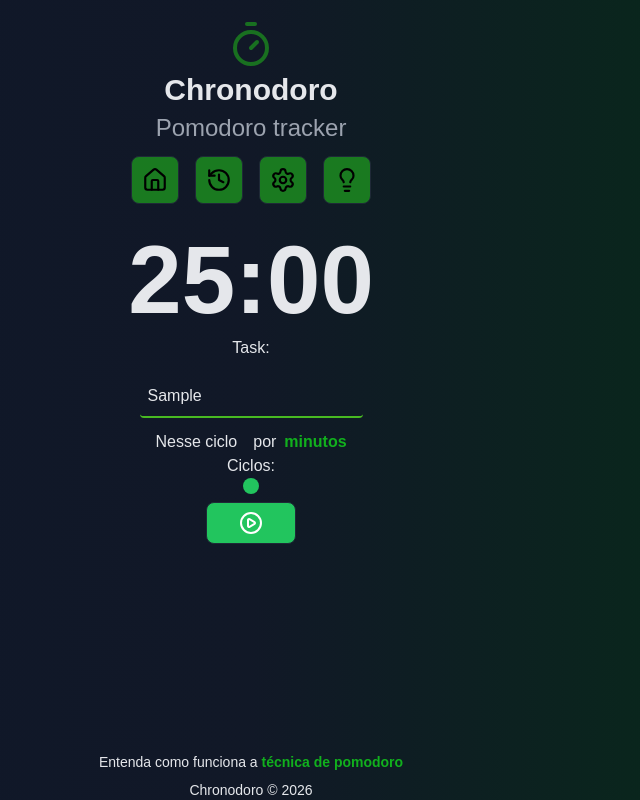
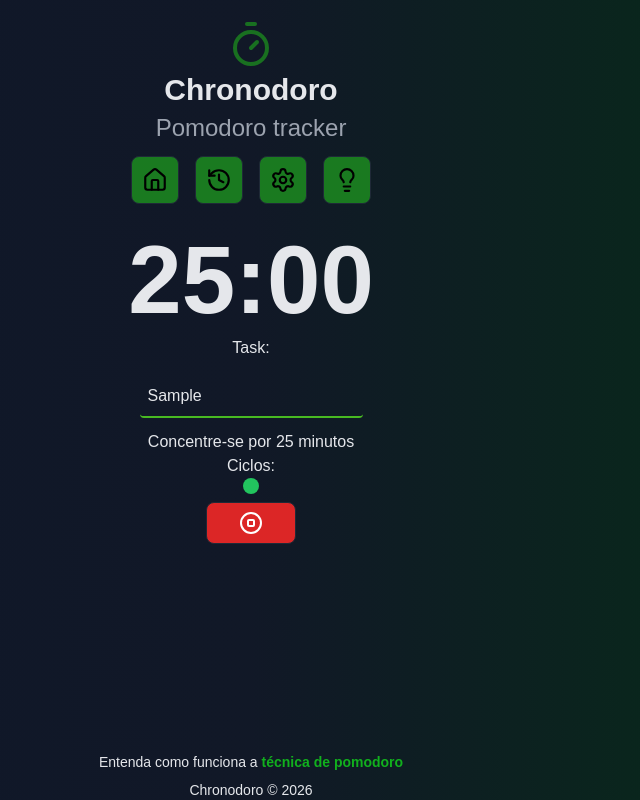
Before and after one commit to JohnSilva98/chronodoro, a Next.js app: page / in a window 1280 px wide. Both pictures are taken after typing "Sample" into the empty fields and a click on the button "Iniciar nova tarefa". Shown: the whole page, without its empty margins (389-1029 px from the left). Built offline with nearby package versions, Linux system fonts and the light colour scheme.

Commit message:
fix: finished actions

```diff
--- a/app/components/MainForm.tsx
+++ b/app/components/MainForm.tsx
@@ -6,16 +6,26 @@ import { useTaskContext } from "../contexts/TaskContext/useTaskContext"
 import { TaskModel } from "../models/TaskModel"
 import { getNextCycle } from "../utils/GetNextCycle"
 import { getNextCycleType } from "../utils/GetNextCycleType"
-import { formatSecondsToMinutes } from "../utils/FormattSecondsToMinutes"
+import { TaskActionsTypes } from "../contexts/TaskContext/TaskActions"
 
 export default function MainForm() {
 
-const {setState, state} = useTaskContext()
-const [started, setStarted] = useState(false)
-
+const {dispatch, state} = useTaskContext()
+// ciclos
 const nextCycle = getNextCycle(state.currentCycle)
 const nextCycleType = getNextCycleType(nextCycle)
+// tips
+const tipsForWhenActiveTask = {
+  workTime: <span>Concentre-se por {state.config.workTime} minutos</span>,
+  shortBreak: <span>Descanse por {state.config.shortBreak} minutos</span>,
+  longBreak: <span>Descanse por {state.config.longBreak} minutos</span>
+}
 
+const tipsForWhenNoActiveTask = {
+  workTime: <span>O próximo ciclo é de {state.config.workTime} minutos</span>,
+  shortBreak: <span>O próximo descanso é de {state.config.shortBreak} minutos</span>,
+  longBreak: <span>O próximo descanso será longo</span>
+}
 
   const TaskNameInput = useRef<HTMLInputElement>(null)
   function handleCreateNewTask(e: React.FormEvent){
@@ -48,38 +58,48 @@ const nextCycleType = getNextCycleType(nextCycle)
       type: nextCycleType
     }
 
-    const secondsRemaining = newTask.duration * 60;
-    setState(prevState => {
-      return{
-        ...prevState,
-        config: {...prevState.config},
-        activeTask: newTask,
-        currentCycle: nextCycle,
-        secondsRemaining,
-        formattedSeconds: formatSecondsToMinutes(secondsRemaining),
-        tasks:[...prevState.tasks, newTask],
 
-      }
-    })
+
+    dispatch({type: TaskActionsTypes.START_TASK, payload: newTask})
+
 
   }
 
+function handleInterruptTask() {
+  dispatch({type: TaskActionsTypes.INTERRUPT_TASK })
+}
   return (
  <form onSubmit={handleCreateNewTask} className="flex flex-col items-center justify-center mt-2">
         <label className='text-(--text-primary) mb-4'>Task:</label>
-        <input ref={TaskNameInput} onFocus={()=> {"border-(--primary-green-light)"}}  className='text-(--text-primary) border-b-2 border-(--border-light) p-2 rounded-sm' type="text" id="task" name="task"  />
+        <input ref={TaskNameInput}
+         onFocus={()=> {"border-(--primary-green-light)"}}
+        className='text-(--text-primary) border-b-2 border-(--border-light) p-2 rounded-sm'
+         type="text"
+         id="task"
+         name="task"
+         disabled={!!state.activeTask} />
         <div className="flex items-center gap-2 mt-3">
-          <p className='text-(--text-primary)'>Nesse ciclo</p>
-          <p className='text-(--text-primary)'> <span className='text-(--primary-green-light) font-semibold'>{}</span></p>
-          <p className='text-(--text-primary)'> <span className='text-(--text-primary)'>por</span></p>
-          <p className='text-(--text-primary)'> <span className='text-(--primary-green-light) font-semibold'>{} minutos</span></p>
+          {!!state.activeTask && tipsForWhenActiveTask[state.activeTask.type]}
+          {!state.activeTask && tipsForWhenNoActiveTask[nextCycleType]}
         </div>
         {state.currentCycle > 0 && (
         <Cicles />
         )}
-        <button  type="submit" className={`text-(--text-primary) hover:bg-(--primary-green-hover) duration-300 border border-(--border-dark) p-2 rounded-lg mt-2 mb-4 cursor-pointer px-8 ${started ? 'bg-(--error) hover:bg-(--error)/80' : 'bg-(--success) hover:bg-(--success)/80'}`}>{started ? <CircleStop size={24} color="white" /> : <CirclePlay size={24} color="white" />}</button>
-       </form>
+        {!state.activeTask &&(
+        <button  type="submit"
+        key="start"
+        title="Iniciar nova tarefa"
+        aria-label="Iniciar nova tarefa"
+        className={`text-(--text-primary) bg-(--primary-green-light) hover:bg-(--primary-green-hover) duration-300 border border-(--border-dark) p-2 rounded-lg mt-2 mb-4 cursor-pointer px-8`}><CirclePlay size={24} color="white" /></button>
+        )} {!!state.activeTask && (<button
+        key="stop"
+        type="button"
+        onClick={handleInterruptTask}
+        title="Interromper tarefa atual"
+        aria-label="Interromper tarefa atual"
+        className={`text-(--text-primary) bg-(--error) hover:bg-(--error/60) duration-300 border border-(--border-dark) p-2 rounded-lg mt-2 mb-4 cursor-pointer px-8`}><CircleStop size={24} color="white" /></button>)}
 
-  )
+        </form>
 
+    )
 }
--- /dev/null
+++ b/app/contexts/TaskContext/TaskActions.ts
@@ -0,0 +1,14 @@
+import { TaskModel } from "../../models/TaskModel";
+
+export enum TaskActionsTypes {
+    START_TASK = "START TASK",
+    INTERRUPT_TASK = "INTERRUPT TASK"
+}
+
+export type TaskActionModel = {
+    type: TaskActionsTypes.START_TASK;
+    payload?: TaskModel;
+} | {
+    type: TaskActionsTypes.INTERRUPT_TASK;
+
+}
--- a/app/contexts/TaskContext/TaskContext.tsx
+++ b/app/contexts/TaskContext/TaskContext.tsx
@@ -2,16 +2,17 @@
 import { createContext } from "react";
 import { TaskStateModel } from "@/app/models/TaskStateModel";
 import { initialState } from "./initialState";
+import { TaskActionModel } from "./TaskActions";
 
   type TaskContextProps ={
     state: TaskStateModel
-    setState: React.Dispatch<React.SetStateAction<TaskStateModel>>
+    dispatch: React.Dispatch<TaskActionModel>
   }
 
 
 const initialConextValue = {
     state: initialState,
-    setState: () => {}
+    dispatch: () => {}
 }
 
 export const  TaskContext = createContext<TaskContextProps>(initialConextValue)
--- a/app/contexts/TaskContext/TaskContextProvider.tsx
+++ b/app/contexts/TaskContext/TaskContextProvider.tsx
@@ -1,19 +1,21 @@
 import { TaskContext } from "./TaskContext";
-import { useEffect, useState } from "react";
+import { useEffect, useReducer } from "react";
 import { initialState } from "./initialState";
+import { taskReducer } from "./TaskReducer";
 
 type TaskContextProviderProps = {
     children: React.ReactNode
 }
 
 export function TaskContextProvider({children}: TaskContextProviderProps){
-     const [state, setState] = useState(initialState);
+     const [state, dispatch] = useReducer(taskReducer, initialState);
+
 
      useEffect(()=>{
        console.log(state);
      }, [state])
     return (
-        <TaskContext.Provider value={{state, setState}}>
+        <TaskContext.Provider value={{state, dispatch}}>
             {children}
         </TaskContext.Provider>
     )
--- /dev/null
+++ b/app/contexts/TaskContext/TaskReducer.ts
@@ -0,0 +1,42 @@
+import { TaskStateModel } from "@/app/models/TaskStateModel";
+import { TaskActionModel, TaskActionsTypes } from "./TaskActions";
+import { getNextCycle } from "@/app/utils/GetNextCycle";
+import { formatSecondsToMinutes } from "@/app/utils/FormattSecondsToMinutes";
+
+export function taskReducer(
+    state: TaskStateModel,
+    action: TaskActionModel,
+): TaskStateModel {
+    switch(action.type){
+        case TaskActionsTypes.START_TASK:{
+            const newTask = action.payload!;
+            const nextCycle = getNextCycle(state.currentCycle)
+            const secondsRemaining = newTask.duration * 60;
+            return {
+                ...state,
+                activeTask: newTask,
+                currentCycle: nextCycle,
+                secondsRemaining,
+                formattedSeconds: formatSecondsToMinutes(secondsRemaining),
+                tasks: [...state.tasks, newTask],
+            }
+        }
+        case TaskActionsTypes.INTERRUPT_TASK:{
+            return {
+        ...state,
+        activeTask: null,
+        secondsRemaining: 0,
+        formattedSeconds: '00:00',
+        tasks: state.tasks.map(task => {
+            if(state.activeTask?.id === task.id) {
+                return {
+                    ...task,
+                    interruptDate: Date.now()
+                }
+            }
+            return task
+        })
+    };
+}
+}
+}
```
